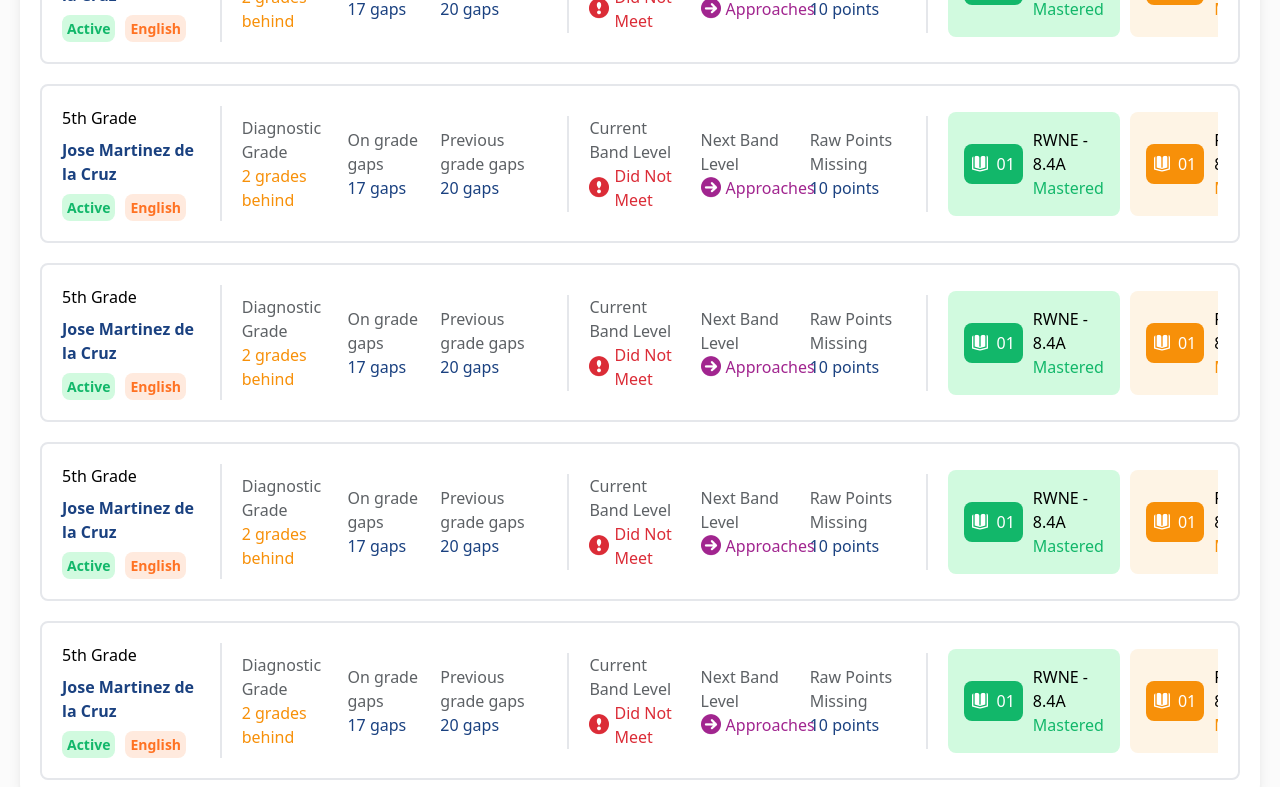
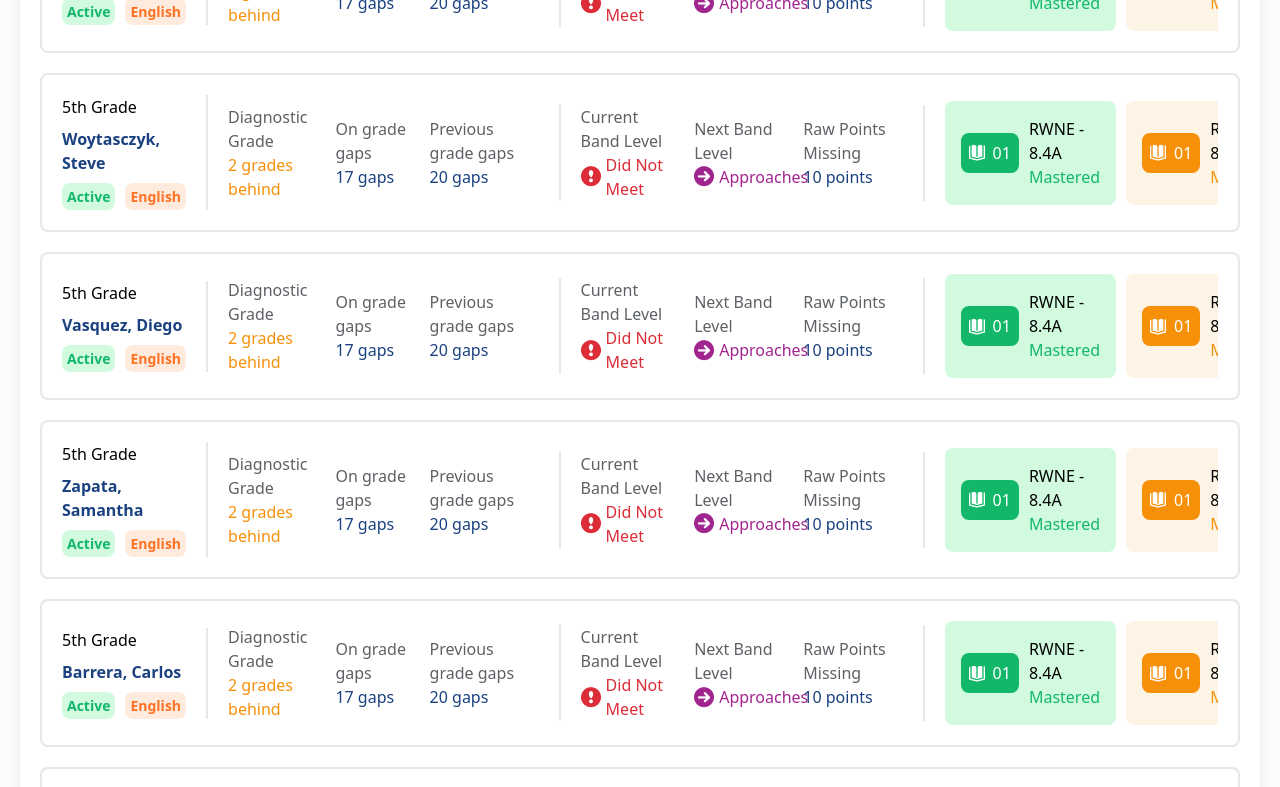
Before and after one commit to Papaya-Team/school-growth-report, a Vue app: page /dashboard in a window 1280 px wide. Shown: the part 2520-3307 px from the top of the page. Built offline with nearby package versions, Linux system fonts and the light colour scheme.

Commit message:
update ctg

```diff
--- a/src/api/ctg-data.js
+++ b/src/api/ctg-data.js
@@ -32,3 +32,7 @@ const elaES = [
   { id: 243, name: 'Lopez, Kaitlynn', ttms: 1.4, et_hrs: 8.17, lost_time: 3.08, total_time: 11.25, percentage: '80.00%', diagnostic_grade: 'Current Grade', total_mastered: 6 },
   { id: 242, name: 'Baldwin, Alice', ttms: 1.1, et_hrs: 8.75, lost_time: 2.5, total_time: 11.25, percentage: '86.67%', diagnostic_grade: 'Current Grade', total_mastered: 8 }
 ];
+
+
+export const getMathES = () => { return mathES; }
+export const getElaES = () => { return elaES; }
--- a/src/components/closing-gap/ClosingGap.vue
+++ b/src/components/closing-gap/ClosingGap.vue
@@ -2,8 +2,9 @@
 import StudentItem from '@/components/closing-gap/StudentItem.vue';
 import SearchItem from '@/components/utils/SearchItem.vue';
 
+import { getMathES } from '@/api/ctg-data'
 
-
+const mathES = getMathES()
 
 </script>
 
@@ -19,7 +20,7 @@ import SearchItem from '@/components/utils/SearchItem.vue';
     <SearchItem class="my-[20px]" />
 
     <div class="flex gap-[20px] flex-wrap">
-      <StudentItem v-for="(item, index) in 5" :key="index" />
+      <StudentItem v-for="(item, index) in mathES" :key="index" :student="item" />
     </div>
   </section>
 </template>
--- a/src/components/closing-gap/StudentItem.vue
+++ b/src/components/closing-gap/StudentItem.vue
@@ -1,6 +1,15 @@
 <script lang="ts" setup>
 import BadgeItem from '@/components/utils/BadgeItem.vue';
 import LessonItem from '@/components/closing-gap/LessonItem.vue';
+
+import { defineProps } from 'vue';
+
+const props = defineProps<{
+  student: {
+    name: string;
+    id: number;
+  }
+}>()
 
 const lessons = [
   {text: 'RWNE - 8.4A', status: 'mastered' },
@@ -17,7 +26,7 @@ const lessons = [
 
     <div class="border-r-2 pr-[20px]">
       <p class="gray_text">5th Grade</p>
-      <p class="text-[#1A4180] font-bold my-[8px]">Jose Martinez de la Cruz</p>
+      <p class="text-[#1A4180] font-bold my-[8px]">{{ student.name }}</p>
       <div class="flex gap-[10px]">
         <BadgeItem class="px-[5px] py-[3px]" :text="'active'" :color="'green'" />
         <BadgeItem class="px-[5px] py-[3px]" :text="'english'" :color="'orange'" />
```
